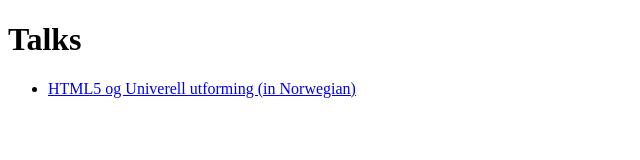
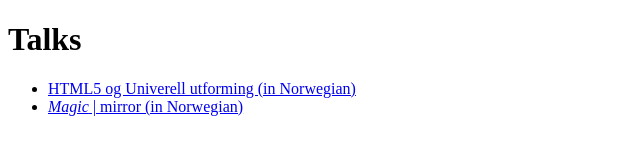
Before and after one commit to trondkla/talks, a plain HTML site: page index.html in a window 1280 px wide. Shown: the whole page, without its empty margins (0-640 px from the left). Drawn offline with Linux system fonts and the light colour scheme.

Commit message:
Soon adding magic mirror talk

```diff
--- a/index.html
+++ b/index.html
@@ -4,7 +4,7 @@
 	<h1>Talks</h1>
 	<ul>
 		<li><a href="html5ariaUU/">HTML5 og Univerell utforming (in Norwegian)</a></li>
-
+		<li><a href="magic-mirror/"><i>Magic</i> | mirror (in Norwegian)</a></li>
 
 	</ul>
 
```
